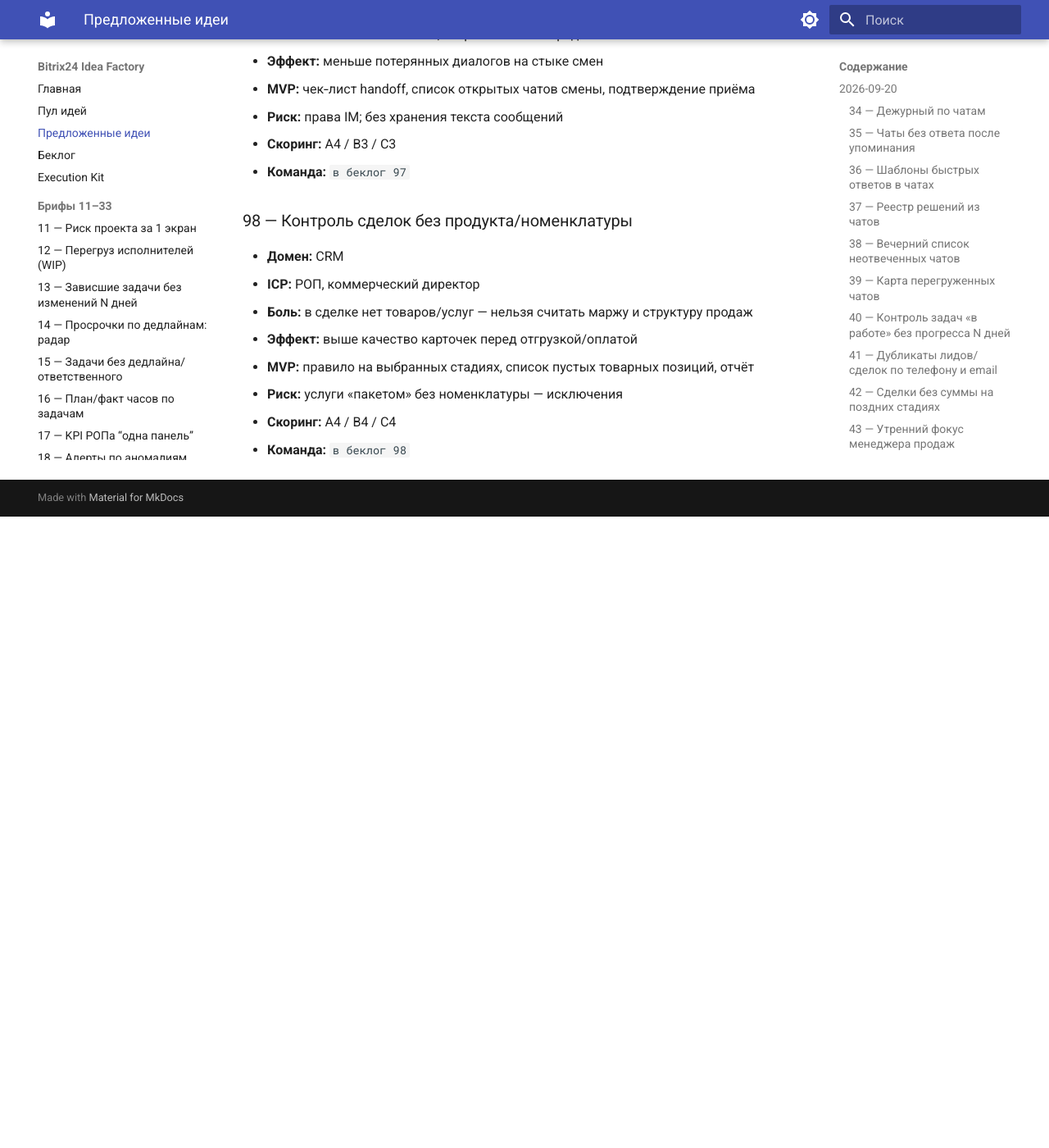
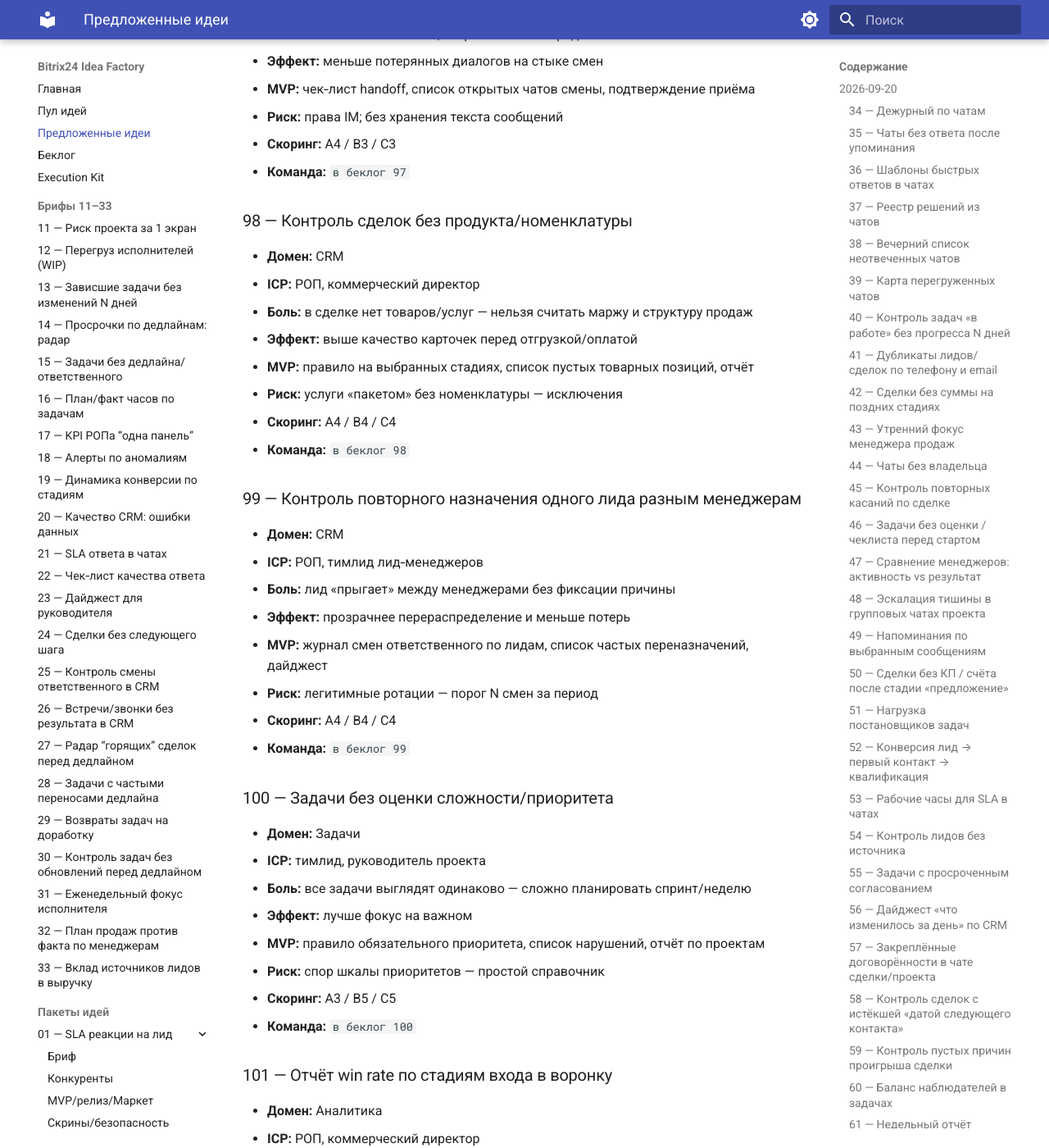
Before and after one commit to grinkevich-dima/b24-idea-factory, an MkDocs documentation site: the page built from docs/idea-briefs/PROPOSED.md, in a window 1280 px wide and 1400 px high, scrolled down 22454 px. Shown: the whole window at 82% size. Built offline with MkDocs 1.6.1 and Material for MkDocs 9.7.7, drawn with Linux system fonts in a browser that asks for light colours; before the commit the page ends 23084 px from its top, so only the background shows below that; some of the changed text lies outside the part shown.

Commit message:
Log proposed ideas 99-103
Co-authored-by: grinkevich-dima <grinkevich-dima@users.noreply.github.com>

```diff
--- a/docs/idea-briefs/PROPOSED.md
+++ b/docs/idea-briefs/PROPOSED.md
@@ -665,3 +665,53 @@
 - **Риск:** услуги «пакетом» без номенклатуры — исключения
 - **Скоринг:** A4 / B4 / C4
 - **Команда:** `в беклог 98`
+
+### 99 — Контроль повторного назначения одного лида разным менеджерам
+- **Домен:** CRM
+- **ICP:** РОП, тимлид лид‑менеджеров
+- **Боль:** лид «прыгает» между менеджерами без фиксации причины
+- **Эффект:** прозрачнее перераспределение и меньше потерь
+- **MVP:** журнал смен ответственного по лидам, список частых переназначений, дайджест
+- **Риск:** легитимные ротации — порог N смен за период
+- **Скоринг:** A4 / B4 / C4
+- **Команда:** `в беклог 99`
+
+### 100 — Задачи без оценки сложности/приоритета
+- **Домен:** Задачи
+- **ICP:** тимлид, руководитель проекта
+- **Боль:** все задачи выглядят одинаково — сложно планировать спринт/неделю
+- **Эффект:** лучше фокус на важном
+- **MVP:** правило обязательного приоритета, список нарушений, отчёт по проектам
+- **Риск:** спор шкалы приоритетов — простой справочник
+- **Скоринг:** A3 / B5 / C5
+- **Команда:** `в беклог 100`
+
+### 101 — Отчёт win rate по стадиям входа в воронку
+- **Домен:** Аналитика
+- **ICP:** РОП, коммерческий директор
+- **Боль:** неясно, с каких стадий/входов сделки чаще доходят до победы
+- **Эффект:** точнее управляют качеством входящего потока
+- **MVP:** win rate по стадии создания/первой стадии, сравнение периодов, фильтры
+- **Риск:** нужна корректная история стадий
+- **Скоринг:** A4 / B3 / C3
+- **Команда:** `в беклог 101`
+
+### 102 — Очередь «клиент ждёт» в открытых линиях/чатах
+- **Домен:** Чаты
+- **ICP:** руководитель поддержки, операторы
+- **Боль:** непонятно, какие диалоги сейчас ждут ответа клиента vs оператора
+- **Эффект:** меньше ложных эскалаций и быстрее разбор очереди
+- **MVP:** статусы ожидания по метаданным, две очереди, SLA только для «ждёт оператора»
+- **Риск:** права IM; без хранения текста
+- **Скоринг:** A5 / B3 / C3
+- **Команда:** `в беклог 102`
+
+### 103 — Контроль сделок с нулевой или отрицательной суммой
+- **Домен:** CRM
+- **ICP:** РОП, владелец CRM
+- **Боль:** в отчёты попадают сделки с 0/− суммой и портят прогноз
+- **Эффект:** чище pipeline и отчёты
+- **MVP:** список аномальных сумм на активных стадиях, алерт, отчёт по менеджерам
+- **Риск:** тестовые сделки — исключения по воронке
+- **Скоринг:** A4 / B5 / C5
+- **Команда:** `в беклог 103`
```
Also changed, not shown: other parts of docs/idea-briefs/PROPOSED.md (+1 -1 lines).
